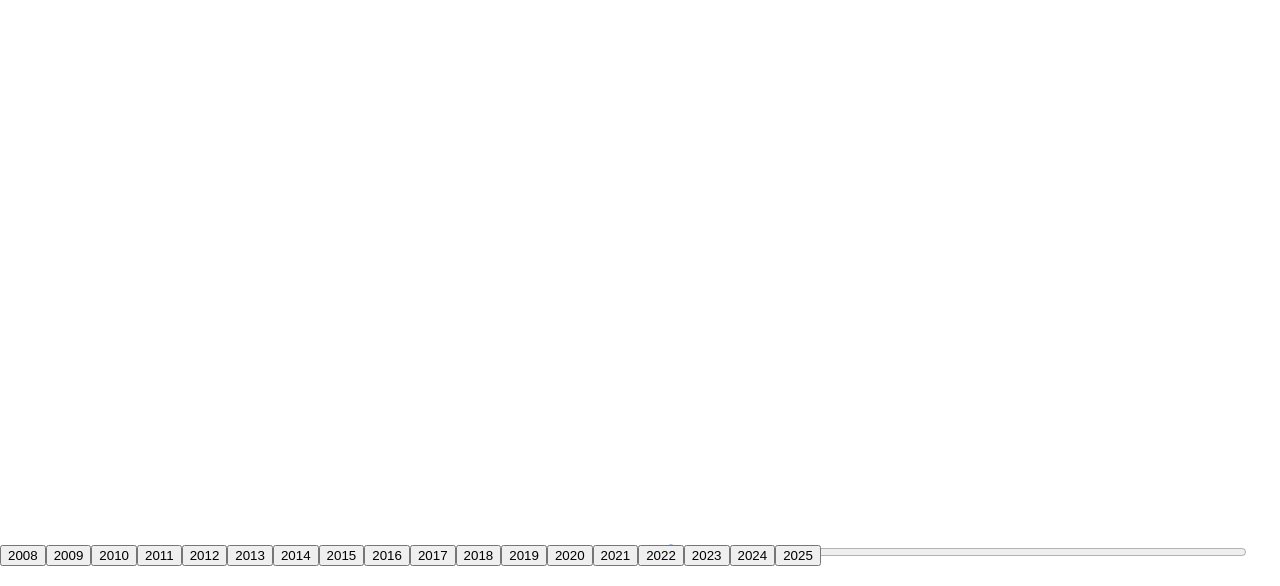
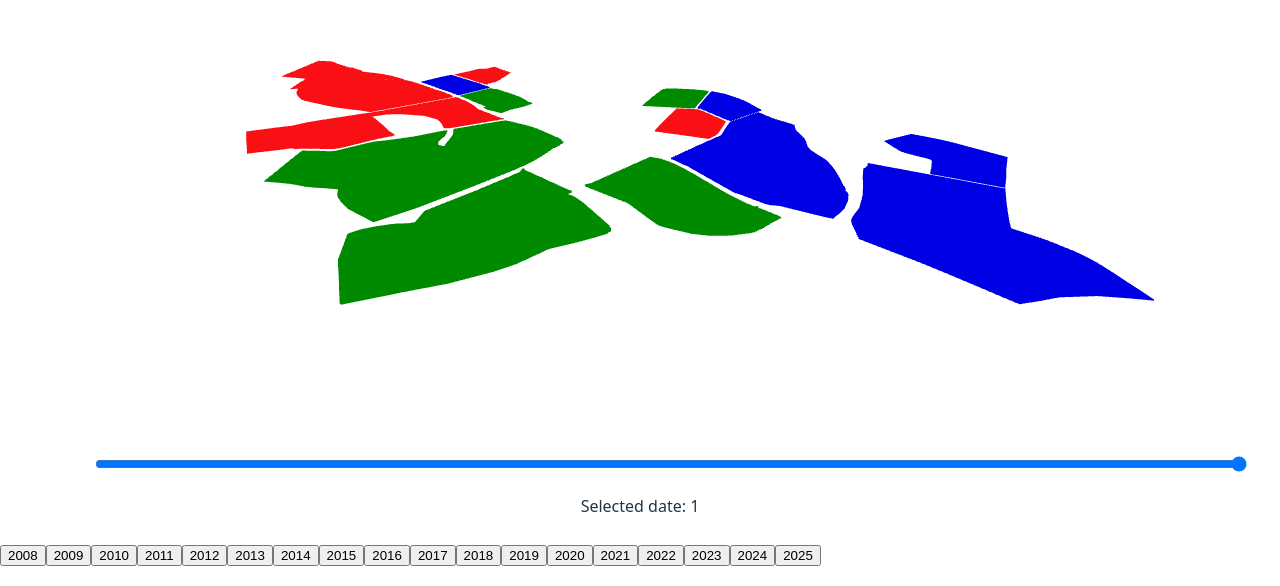
Before and after one commit to H0rseradish/north-wyke-project, a React (Vite) app: page / in a window 1280 px wide. Shown: the part 214-800 px from the top of the page. Built offline with nearby package versions, Linux system fonts and the light colour scheme.

Commit message:
slider progress

```diff
--- a/src/App.jsx
+++ b/src/App.jsx
@@ -1,4 +1,4 @@
-import { useState } from 'react';
+import { useState, useEffect } from 'react';
 import { Canvas } from '@react-three/fiber';
 import { OrbitControls } from "@react-three/drei";
 
@@ -12,15 +12,34 @@ import useDerivedAppConstants from './utils/configUtils';
 
 // this component is for holding the state so it can be passed around - ie shared, to both the 3d rendering component (Experience) and the Timelime (which is outside of the canvas, because it is not a r3f thing).
 export default function App() {
-    const { allStoryEvents, startDay, endDay, startYear } = useDerivedAppConstants()
+
+    //wrap this in useMemo() - NO because its a custom hook
+    const { allStoryEvents, startDay, endDay, startYear, endYear, normalisedStarts } = useDerivedAppConstants();
 
     //for the new timeline using unix seconds:
-    const [currentDay, setCurrentDay] = useState(startDay)
+    const [currentDay, setCurrentDay] = useState(null)
     //for the timelineNav need initial state to be startYear:
-    const [currentYear, setCurrentYear] = useState(startYear)
+    const [currentYear, setCurrentYear] = useState(null)
+    //I KNEW the above was going to be a problem... because I had used startDay when initialising useState, which was never going to be there because react hooks always have to be before conditions! So THIS is what useEffect is for...!  I am getting a feel for it now.
 
-    if(!allStoryEvents) return('not here yet')
-    console.log(allStoryEvents)
+    // Sorted!:
+    useEffect(() => {
+        if (startDay) {
+            setCurrentDay(startDay)
+        }
+        //ok, startDay is unlikely to change, but it might?
+    }, [startDay]);
+
+    useEffect(() => {
+        if (startYear) {
+            setCurrentYear(startYear)
+        }
+    }, [startYear]);
+
+    // still need this:
+    if(!allStoryEvents)
+        return('StoryEvents not here yet');
+    // console.log(allStoryEvents);
 
     return (
         <>
@@ -39,10 +58,12 @@ export default function App() {
                 onDayChange={setCurrentDay}
                 startDay={startDay}
                 endDay={endDay}
+                normalisedStarts={normalisedStarts}
             />
             {/* and a navigation with clickable years*/}
             <TimelineNav
                 startYear={startYear}
+                endYear={endYear}
                 currentYear={currentYear} onYearChange={setCurrentYear}
             />
         </>
--- a/src/TimelineNav.jsx
+++ b/src/TimelineNav.jsx
@@ -2,7 +2,7 @@ import { useAllAppData } from "./utils/jsonContext";
 
 
 
-export default function TimelineNav({currentYear, onYearChange, startYear }) {
+export default function TimelineNav({currentYear, onYearChange, startYear, endYear }) {
     // All hooks here, above any conditions
     const { appConfig }= useAllAppData()
 
@@ -12,9 +12,9 @@ export default function TimelineNav({currentYear, onYearChange, startYear }) {
         return <p>Loading app config...</p>
     // console.log(appConfig)
 
-    const { story } = appConfig;
-    // console.log(story)
-
+    // const { story } = appConfig;
+    // // console.log(story)
+    // console.log(currentYear)
 
     // handle clicks on the dates. can it be done with only one function for these events???
     const handleClick = (e) => {
@@ -26,14 +26,15 @@ export default function TimelineNav({currentYear, onYearChange, startYear }) {
 
     // console.log(startYear)
     // and the end is now (or possibly nigh if I dont get a move on)
-    const endYear = new Date().getFullYear()
+    // const endYear = new Date().getFullYear()
     // console.log(endYear)
+
     const timelineNavLabels = Array()
 
     for (let year = startYear; year <= endYear; year++) {
         timelineNavLabels.push(year)
     }
-    console.log(timelineNavLabels)
+    // console.log(timelineNavLabels)
 
 
     //OK NOW NEEDS TO BE A DIV WITH BUTTONS that gets returned!
--- a/src/TimelineSlider.jsx
+++ b/src/TimelineSlider.jsx
@@ -1,60 +1,62 @@
-import { useRef } from "react";
+import { useRef, useMemo } from "react";
 // import { useState } from 'react';
-import { useAllAppData } from "./utils/jsonContext";
 
-export default function TimelineSlider({ currentDay, onDayChange, startDay, endDay }) {
-    //so I can manipulate the html element: hooks MUST go here, before any conditions!!! otherwise violates Rules of Hooks... (not safe - gets skipped on some renders)
+export default function TimelineSlider({ currentDay, onDayChange, normalisedStarts, startDay }) {
+
+    // so I can manipulate the html element: hooks MUST go here, before any conditions!!! otherwise violates Rules of Hooks... (not safe - gets skipped on some renders)
     const input = useRef()
 
-    //get that appConfig data!
-    const { appConfig }= useAllAppData()
+    // checking:
+    console.log(normalisedStarts)
+    //this is undefined here - sorted now!
 
 
-    // finally(!!!!) understand WHY this condition stops null thing: - a way of preventing crashing WHILE react is loading the data... it just tell it to hold off.
-    if (!appConfig)
-        return <p>Loading app config...</p>
-    // console.log(appConfig)
+    // currentDay is getting the unix seconds... where should normalisation happen? but this is wrong! The slider works but... not on first load
+    console.log(currentDay / 1000)
+    // console.log(startDay)
+    const sliderCurrentNormalised = currentDay / 1000
+    console.log(sliderCurrentNormalised)
 
-    const { story } = appConfig;
-    // console.log(story)
+
+    // Find closest value in array - this does it - sadly I had to ask chatgpt for the calculation.
+    // Math.abs() means it works in both directions!!!
+    // Shouldnt this be moved to my Utils?
+    const snappedValue = useMemo(() => {
+        return normalisedStarts.reduce((previous, current) =>
+            //
+            Math.abs(current - sliderCurrentNormalised) < Math.abs(previous - sliderCurrentNormalised)
+            ? current
+            : previous
+        );
+    }, [sliderCurrentNormalised, normalisedStarts]);
+
+    // this also from chatgpt - to my shame:
+    const sliderValue = useMemo(() => {
+        return Math.round(snappedValue * 1000)
+    }, [snappedValue]);
+
 
     // handle changes to the range input:
-    //the onChange event is WRONG there will be many multiples especially if I use days...!!! - needs to be pointerup etc
-    const handleChange =(e) => {
+    // the onChange event is WRONG there will be many multiples especially if I use days...!!! - needs to be pointerup etc
+    const handlePointerUp =(e) => {
+        //needed? not entirely sure:
+        // e.preventDefault()
         // console.log(e.target.value);
-        const selected = e.target.value
-        //just doing this for now
-        const selectedToYear = new Date(selected * 1000).getFullYear()
-        console.log(selectedToYear)
 
-        onDayChange(Number(e.target.value))
+        onDayChange(e.target.value)
     }
 
-    // handle clicks on the timeline (display the date clicked on? labels) -
-    const handleClick = (e) => {
-        console.log(e.target.value);
-    }
+    //  const handleOnChange = () => {
+    //     // not needed? not entirely sure.
+    // }
 
-    // all the story objects that have a start date
-    const unixTimelineValues = story.filter(item => item.timestamps.start.unix !== null)
-    console.log(unixTimelineValues)
-
-    const storyEventStarts = unixTimelineValues.map((i) => i.timestamps.start.unix )
-    console.log(storyEventStarts)
-    // now - how to map these to a value that goes from 0 - 1?
-
-
-    //(also Date() is legacy now(!), according to mdn - except that Temporal is only supported in firefox Ha! according to caniuse)
-    const currentUnix = new Date().getSeconds()
-    console.log(currentUnix)
-
-
+    // but the tick marks are even... need to be proportional for UX
     return (
         <div>
             <form
                 style={ {
                 position: 'absolute',
-                bottom: 20,
+                bottom: 40,
                 width: '100%',
                 textAlign: 'center'
                 } }
@@ -63,19 +65,18 @@ export default function TimelineSlider({ currentDay, onDayChange, startDay, endD
                     ref={ input }
                     type="range"
                     id="range"
-                    min={ startDay}
-                    max={ endDay }
-                    value={ currentDay }
-                    // need different events (but keep onChange for animations?)
-                    onChange={ handleChange }
-                    onClick={ handleClick}
-                    //24 hr steps:
-                    //somehow the tickmarks/steps need to be values from looping (mapping?) the array of the start timestamps in the json:
-                    step={86400}
+                    min={0}
+                    //1000 gives the appearance of smoothness
+                    max={1000}
+                    step={1}
+                    value={sliderValue}
+                    //this is better than onchange
+                    onPointerUp={handlePointerUp}
+                    // but... need to keep onChange, otherwise slider becomes read only! what to do? Without this function, even an empty function makes it read only. Thankfully the snapping seems to be preventing it from firing off 100s of changes:
+                    onChange={handlePointerUp}
                 />
-
+                <p style={{ paddingBottom: '12px'}}>Selected date: { snappedValue }</p>
             </form>
-            <p>Selected date: humanReadableSelection</p>
         </div>
     )
 }
--- a/src/utils/configUtils.jsx
+++ b/src/utils/configUtils.jsx
@@ -1,9 +1,10 @@
+import { useMemo } from 'react';
 import { useAllAppData } from "./jsonContext";
 
 // what is the most convenient solution for passing this data around?
 
 export default function useDerivedAppConstants() {
-    console.log('configUtils here')
+    // console.log('configUtils here')
 
     const { appConfig }= useAllAppData();
     if (!appConfig)
@@ -23,15 +24,19 @@ export default function useDerivedAppConstants() {
     const endDay = Math.floor(Date.now() / 1000)
     // would it be better to have the end of the last day of the current year?
 
+    // need to push the current Date on to here!!
     const unixStarts = allStoryEvents.map((item) => item.timestamps.start.unix)
     // console.log(unixStarts)
+    //add current date to the array - for the timeline...:
+    unixStarts.push(endDay)
 
-    const normalisedStarts = unixStarts.map((unix) => {
-        const x = unix - startDay;
+    const normalisedStarts = unixStarts.map((unixStart) => {
+        const x = unixStart - startDay;
         const normalised = x / (endDay - startDay);
         return normalised
     })
-    console.log(normalisedStarts)
+    // console.log(normalisedStarts)
+
 
     const startYear = new Date(allStoryEvents[0].timestamps.start.unix * 1000).getFullYear()
     // console.log(startYear)
```
